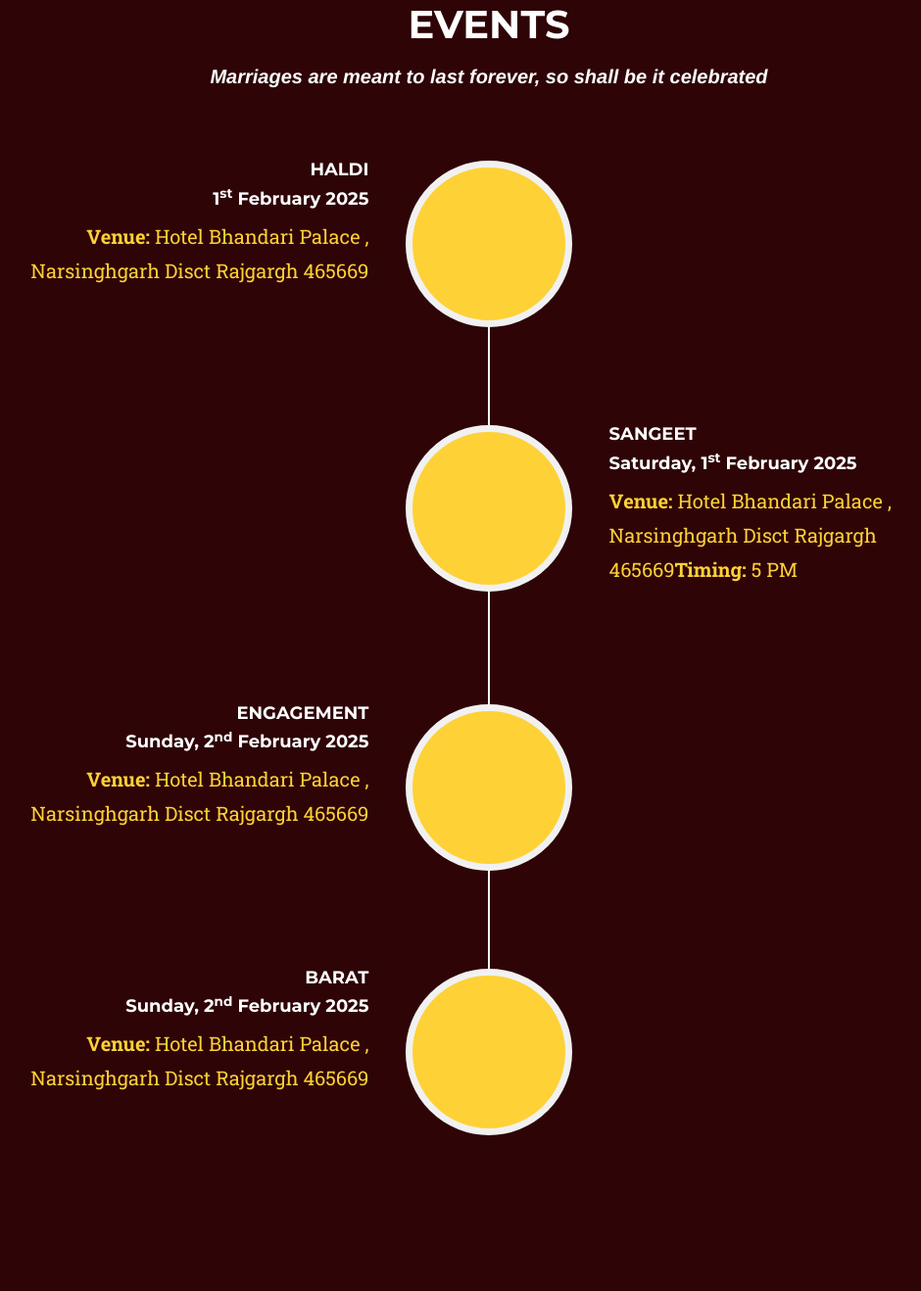
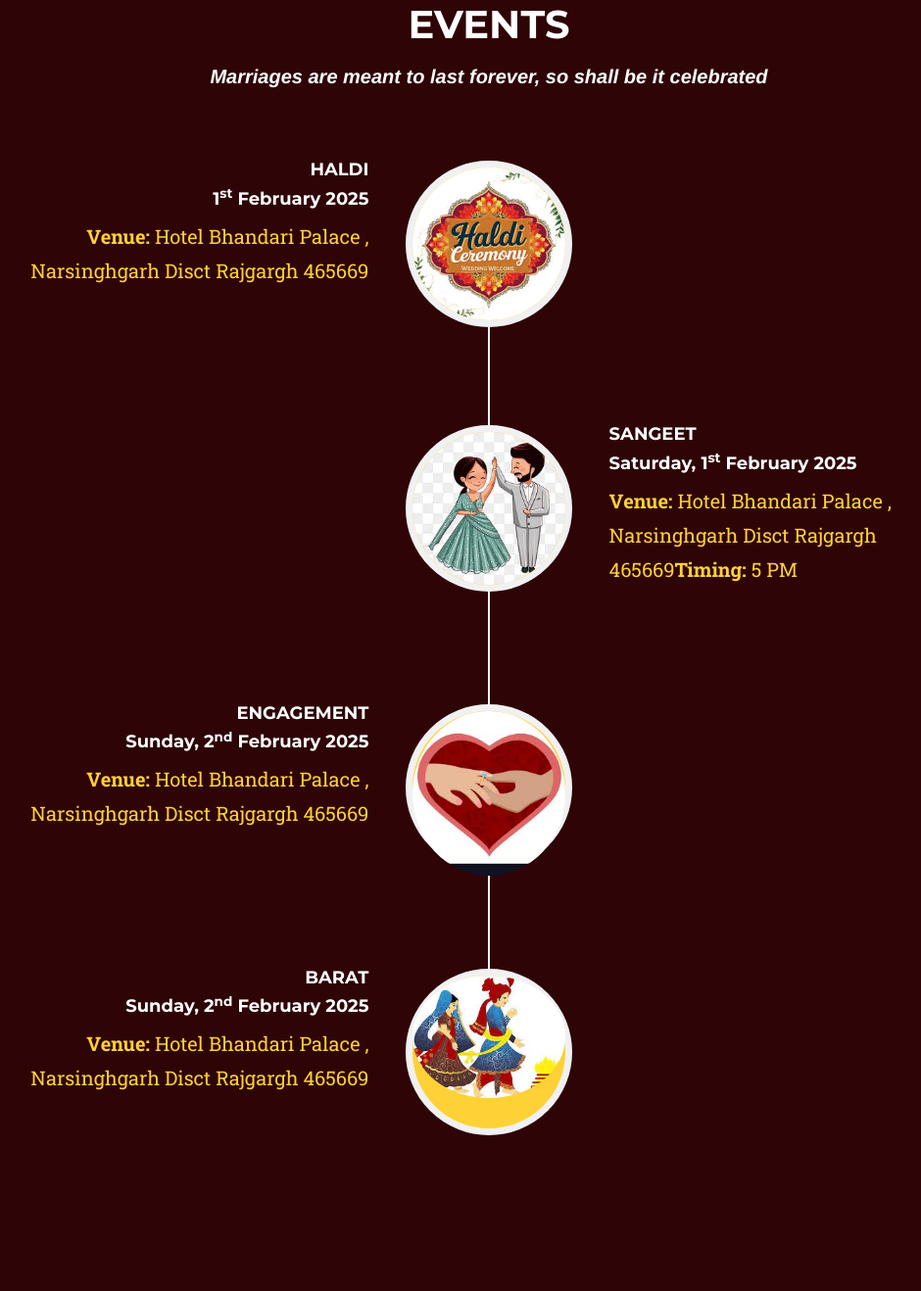
Before and after one commit to AchalSaxena/wedding, a plain HTML site: page index.html in a window 1280 px wide. Shown: the part 1563-2881 px from the top of the page at 98% size, without its empty margins (141-1081 px from the left). Drawn offline with nearby package versions, Linux system fonts and the light colour scheme; files whose address does not match are found by name; a web font is replaced by a local one.

Commit message:
Update index.html

```diff
--- a/index.html
+++ b/index.html
@@ -156,7 +156,7 @@
                     <!-- Haldi Event -->
                     <li>
                         <div class="timeline-image">
-                            <img class="img-circle img-responsive" src="img/about1/1.jfif" alt="">
+                            <img class="img-circle img-responsive" src="img/1.jfif" alt="">
                             <div class="popup">
                                 <p>Get Ready with Haldi colour Outfit</p>
                             </div>
@@ -176,7 +176,7 @@
                     <!-- Sangeet Event -->
                     <li class="timeline-inverted">
                         <div class="timeline-image">
-                            <img class="img-circle img-responsive" src="img/about1/21.jfif" alt="">
+                            <img class="img-circle img-responsive" src="img/21.jfif" alt="">
                            </div>
                         <div class="timeline-panel">
                             <div class="timeline-heading">
@@ -192,7 +192,7 @@
                     <!-- Engagement Event -->
                     <li>
                         <div class="timeline-image">
-                            <img class="img-circle img-responsive" src="img/about1/31.jfif" alt="">
+                            <img class="img-circle img-responsive" src="img/31.jfif" alt="">
                         </div>
                         <div class="timeline-panel">
                             <div class="timeline-heading">
@@ -208,7 +208,7 @@
                     <!-- Barat Event -->
                     <li>
                         <div class="timeline-image">
-                            <img class="img-circle img-responsive" src="img/about1/41.jfif" alt="">
+                            <img class="img-circle img-responsive" src="img/41.jfif" alt="">
                         </div>
                         <div class="timeline-panel">
                             <div class="timeline-heading">
```
